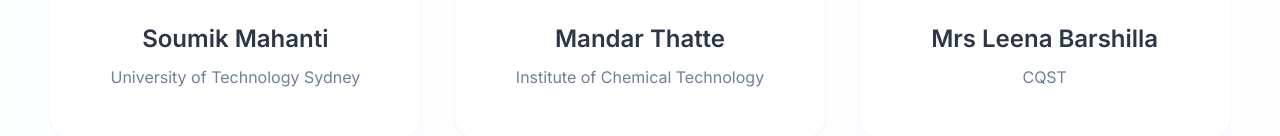
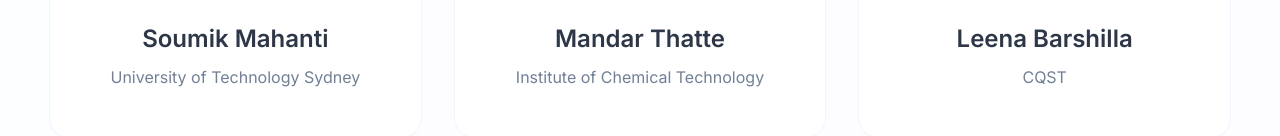
Before and after one commit to CQST2025/QSQT-Conference, a plain HTML site: page speakers.html in a window 1280 px wide. Shown: the part 3645-3781 px from the top of the page. Drawn offline with nearby package versions, Linux system fonts and the light colour scheme.

Commit message:
Update speakers.html

```diff
--- a/speakers.html
+++ b/speakers.html
@@ -894,7 +894,7 @@
                             BE
                         </div>
                     </div>
-                    <div class="speaker-name">Mrs Leena Barshilla</div>
+                    <div class="speaker-name">Leena Barshilla</div>
                     <div class="speaker-affiliation">CQST</div>
                     <div class="speaker-bio"></div>
                 </div>
```
